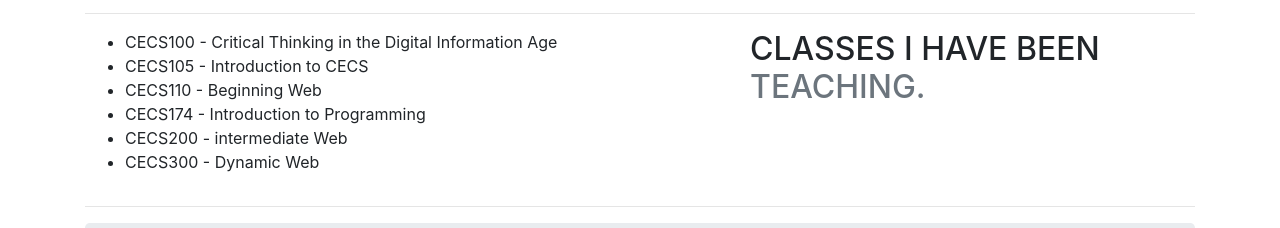
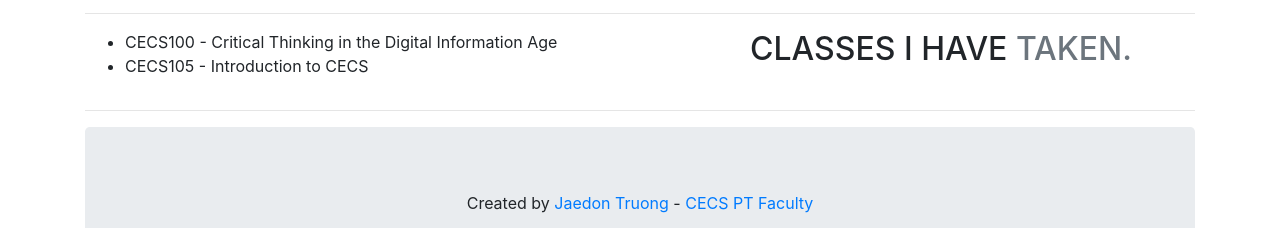
Before and after one commit to JaedonTruong/Bootstrap, a plain HTML site: page index.html in a window 1280 px wide. Shown: the part 702-930 px from the top of the page. Drawn offline with nearby package versions, Linux system fonts and the light colour scheme.

Commit message:
Update index.html

```diff
--- a/index.html
+++ b/index.html
@@ -44,16 +44,13 @@
           <ul>
           <li>CECS100 - Critical Thinking in the Digital Information Age</li>
             <li>CECS105 - Introduction to CECS</li>
-          <li>CECS110 - Beginning Web</li>
-            <li>CECS174 - Introduction to Programming</li>
-            <li>CECS200 - intermediate Web</li>
-            <li>CECS300 - Dynamic Web</li>
+
 
           </ul>
 
       </div>
       <div class="col-md-5">
-         <h2 class="featurette-heading">CLASSES I HAVE BEEN  <span class="text-muted">TEACHING.</span></h2>
+         <h2 class="featurette-heading">CLASSES I HAVE  <span class="text-muted">TAKEN.</span></h2>
       </div>
     </div>
 
```
